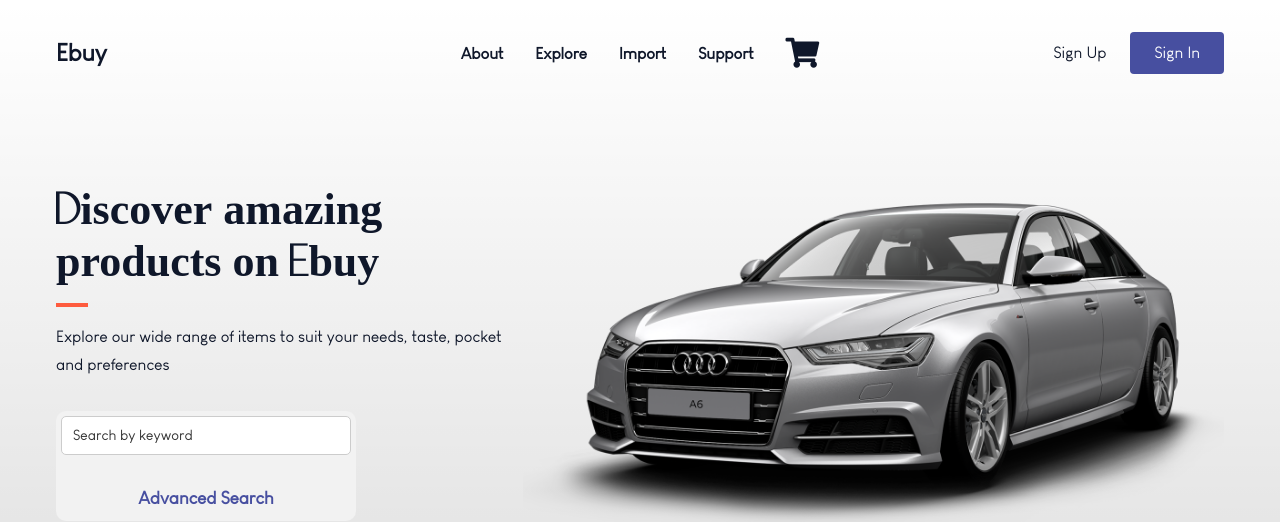
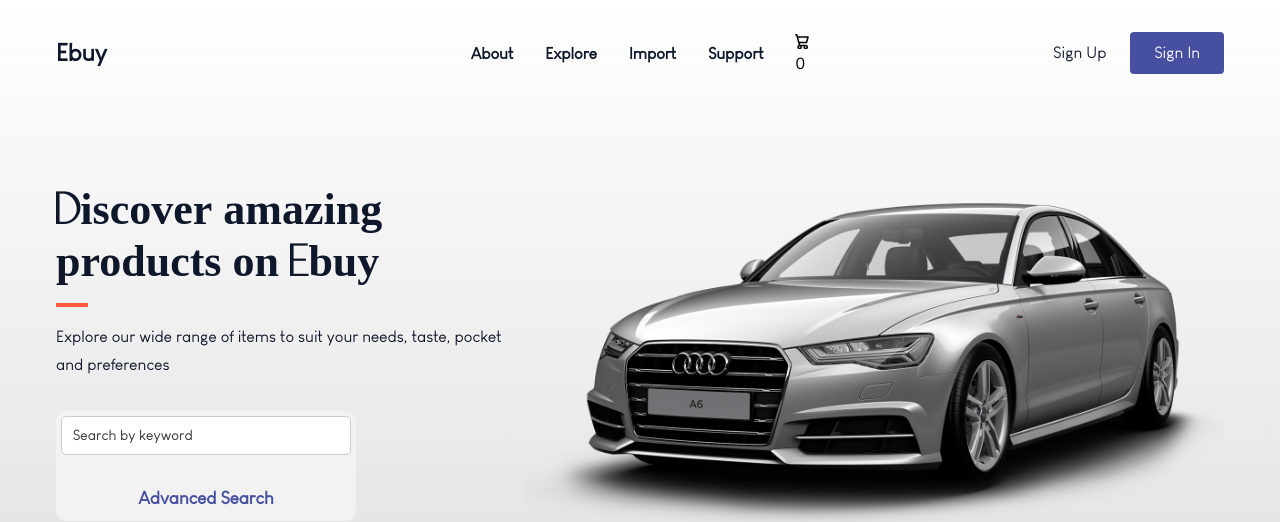
Before and after one commit to KiseraTimon/Project_Ebuy, a PHP site: page / in a window 1280 px wide. Shown: the top 522 px of the page. Run offline with PHP 8.4, Linux system fonts and the light colour scheme; data comes from the database, SQL or seed files in the repository; data that the repository does not hold is empty; some libraries are stand-ins or nearby versions.

Commit message:
Dynamic Cart in Navbar

```diff
--- a/components/header.php
+++ b/components/header.php
@@ -21,11 +21,12 @@ class header
           <li><a href="/pages/stock.php">Explore</a></li>
           <li><a href="/pages/sell.php">Import</a></li>
           <li><a href="/pages/about.php">Support</a></li>
-          <div class="shopping-cart">
-                    <a href="cart.php"> <!-- Updated link to cart.php -->
-                        <i class="fas fa-shopping-cart"></i> <!-- Font Awesome -->
-                    </a>
-                </div>
+          <div class="icon-cart">
+                <svg aria-hidden="true" xmlns="http://www.w3.org/2000/svg" fill="none" viewBox="0 0 18 20">
+                    <path stroke="currentColor" stroke-linecap="round" stroke-linejoin="round" stroke-width="2" d="M6 15a2 2 0 1 0 0 4 2 2 0 0 0 0-4Zm0 0h8m-8 0-1-4m9 4a2 2 0 1 0 0 4 2 2 0 0 0 0-4Zm-9-4h10l2-7H3m2 7L3 4m0 0-.792-3H1"/>
+                </svg>
+                <span>0</span>
+            </div>
           <!-- <li><a href="#contact">Contact</a></li> -->
           <?php
           if(isset($_SESSION['uname']))
```
